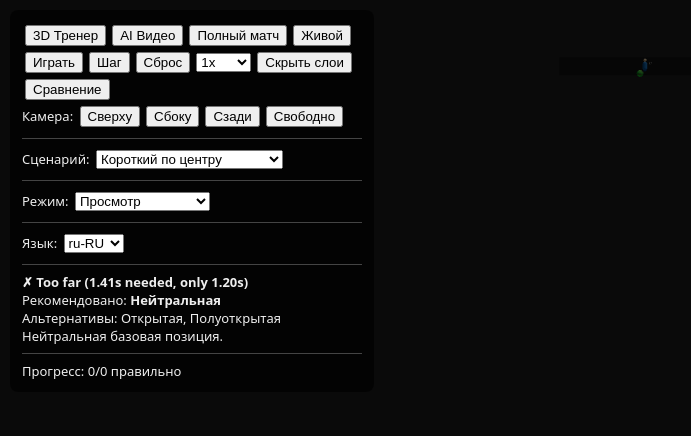
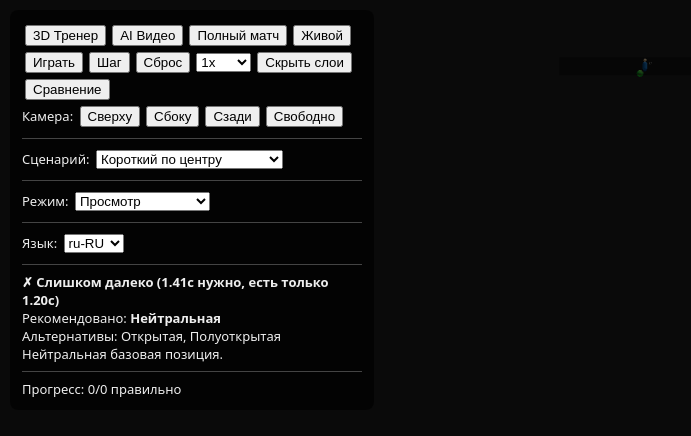
Before and after one commit to X988/tennis-vision-coach-clean, a React (Vite) app: page / in a window 1280 px wide. Shown: the top 436 px of the page, without its empty margins (0-691 px from the left). Built offline with nearby package versions, Linux system fonts and the light colour scheme.

Commit message:
Translate reachability reasons to Russian

```diff
--- a/src/engines/ReachabilityEngine.ts
+++ b/src/engines/ReachabilityEngine.ts
@@ -10,8 +10,8 @@ export class ReachabilityEngine {
     const timeNeeded = this.reaction + dist / this.maxSpeed;
     const ok = timeNeeded <= contactTime + 0.15;
     const reason = ok
-      ? `Reachable (${timeNeeded.toFixed(2)}s / ${contactTime.toFixed(2)}s)`
-      : `Too far (${timeNeeded.toFixed(2)}s needed, only ${contactTime.toFixed(2)}s)`;
+      ? `Успевает (${timeNeeded.toFixed(2)}с / ${contactTime.toFixed(2)}с)`
+      : `Слишком далеко (${timeNeeded.toFixed(2)}с нужно, есть только ${contactTime.toFixed(2)}с)`;
     return { ok, timeNeeded, reason };
   }
 
```
